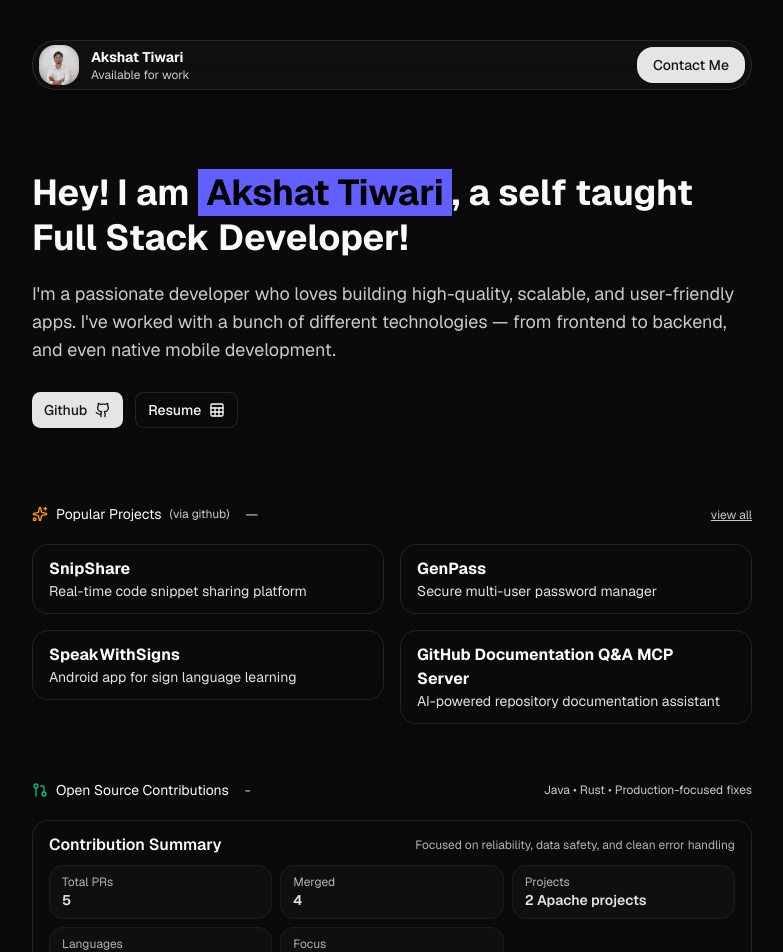
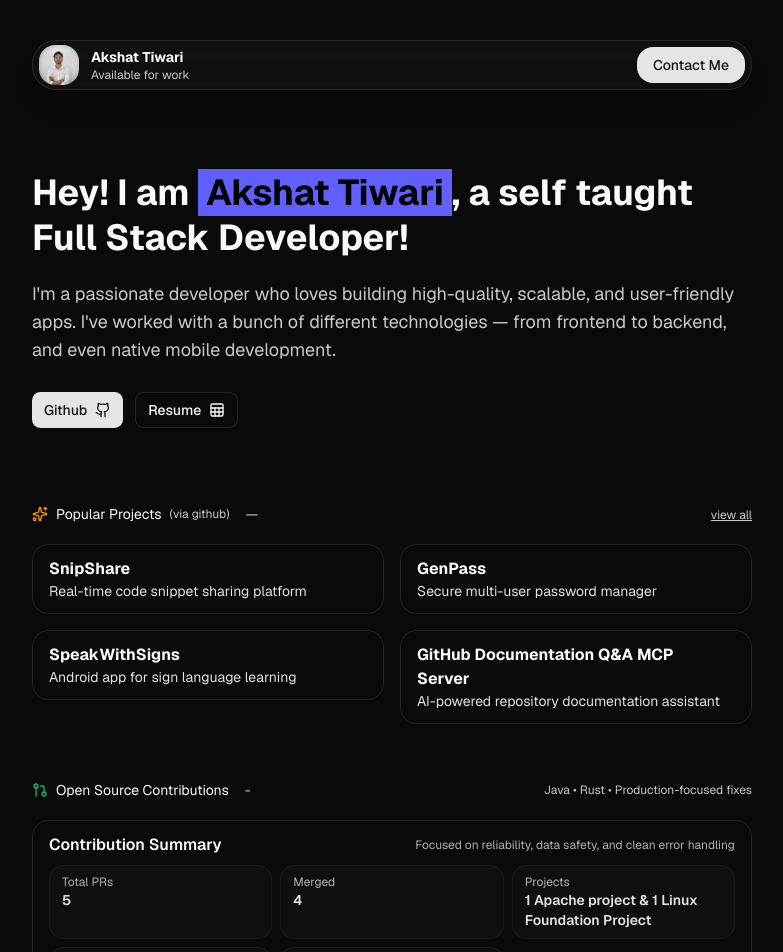
Before and after one commit to Auxilus08/my-portfolio, a Next.js app: page / in a window 1280 px wide. Shown: the top 952 px of the page, without its empty margins (248-1031 px from the left). Built offline with nearby package versions, Linux system fonts and the light colour scheme; no server answers.

Commit message:
Update project count in open-source summary

```diff
--- a/components/open-source.jsx
+++ b/components/open-source.jsx
@@ -6,7 +6,7 @@ import Link from "next/link";
 const summary = [
   { label: "Total PRs", value: "5" },
   { label: "Merged", value: "4" },
-  { label: "Projects", value: "2 Apache projects" },
+  { label: "Projects", value: "1 Apache project & 1 Linux Foundation Project" },
   { label: "Languages", value: "Java, Rust" },
   {
     label: "Focus",
```
